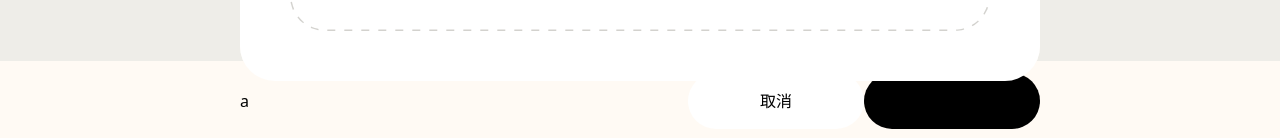
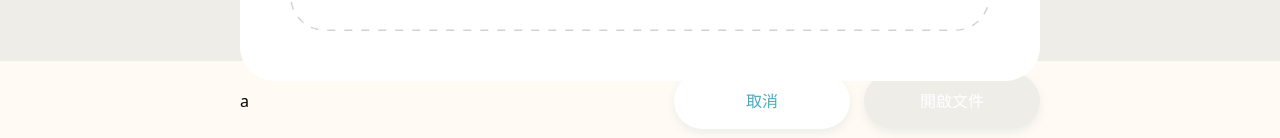
Before and after one commit to chao99152/THE-F2E-week2, a Vue app: page /#/signature in a window 1280 px wide. Shown: the part 659-797 px from the top of the page. Built offline with nearby package versions, Linux system fonts and the light colour scheme; the HTML template or start-up script is replaced by a standard one; a web font is replaced by a local one.

Commit message:
2022/11/17

```diff
--- a/src/components/Landingpage.vue
+++ b/src/components/Landingpage.vue
@@ -1,17 +1,31 @@
 <template>
     <div class="relative w-screen h-heit1
-    bg-[url('assets/img/bg-lg.png')] bg-no-repeat bg-cover bg-center
-    ">
+    bg-[url('assets/img/bg-lg.png')] bg-no-repeat bg-cover bg-center">
         <div class="absolute top-[20%] left-[57.5%]">
             <img src="../assets/img/LOGO.png" alt="">
             <img src="../assets/img/logotext.png" alt="" class="mt-8">
         </div>
 
         <router-link to="">
-            <div class="absolute top-[50%] left-[57.5%] w-[400px] h-[117px]
+            <!-- <div class="absolute top-[50%] left-[57.5%] w-[400px] h-[117px]
             flex justify-center items-center
-            bg-bg1 drop-shadow-shadow1 cursor-pointer
-            text-lg text-black tracking-[15px] font-notosans-light">簽署新文件</div>
+            bg-gradient-to-r from-gradbg2 to-gradbg1
+            bg-right-bottom hover:bg-left-bottom bg-bgtrans1
+
+            drop-shadow-shadow1 cursor-pointer
+            text-lg tracking-[15px] font-notosans-light
+            transition-all duration-500">
+                簽署新文件
+            </div> -->
+
+            <div class="group absolute top-[50%] left-[57.5%] w-[468px]
+            drop-shadow-shadow1 cursor-pointer text-lg tracking-[27px] font-notosans-light">
+                <div class="absolute py-10 indent-28 bg-bg1
+                overflow-hidden whitespace-nowrap text-black w-full">簽署新文件</div>
+                <div class="absolute py-10 indent-28 bg-bg3
+                overflow-hidden whitespace-nowrap text-white
+                w-0 group-hover:w-full transition-all duration-700">簽署新文件</div>
+            </div>
         </router-link>
     </div>
 </template>
--- a/src/components/Nav.vue
+++ b/src/components/Nav.vue
@@ -7,8 +7,7 @@
                 <img src="../assets/img/LOGO.png" alt="" class="max-h-[25px] my-auto">
             </router-link>
 
-            <span v-if="router.currentRoute.value.path != '/'"
-            class="tracking-[3px] border-l-2 border-l-style4 pl-3
+            <span v-if="router.currentRoute.value.path != '/'" class="tracking-[3px] border-l-2 border-l-style4 pl-3
             ">簽署新文件</span>
         </div>
 
@@ -16,9 +15,11 @@
          text-style1 font-bold tracking-[3.5px]">
             <div class="text-style2 select-none">邀請他人簽署</div>
             <router-link to="/Signature">
-                <div class="cursor-pointer" v-if="router.currentRoute.value.path == '/'">簽署新文件</div>
+                <div class="hover:text-style5 active:text-style5 focus:text-style5 transition-color duration-300 cursor-pointer select-none"
+                    v-if="router.currentRoute.value.path == '/'">簽署新文件</div>
             </router-link>
-            <div class="cursor-pointer" @click="toggleloginmodal">登入</div>
+            <div class="hover:text-style5 active:text-style5 focus:text-style5 transition-color duration-300 cursor-pointer select-none"
+                @click="toggleloginmodal">登入</div>
         </div>
 
         <teleport to='#modal'>
@@ -38,7 +39,6 @@ import _ from 'lodash'
 import gsap_anim from '../composable/gsap'
 import router from '../router';
 
-
 const loginmodal_check = ref(false)
 const toggleloginmodal = _.throttle(() => loginmodal_check.value = !loginmodal_check.value, 800, { 'trailing': false })
 </script>
--- a/src/components/Signature.vue
+++ b/src/components/Signature.vue
@@ -26,8 +26,12 @@
         bg-bg1 px-60">
             <div>a</div>
             <div class="flex justify-center items-center">
-                <div class="flex justify-center items-center w-44 h-14 rounded-full bg-white">取消</div>
-                <div class="flex justify-center items-center w-44 h-14 rounded-full bg-black">開啟文件</div>
+                <div class="flex justify-center items-center w-44 h-14 mr-3.5
+                    rounded-full text-style1 bg-white drop-shadow-shadow2 cursor-pointer">
+                    取消</div>
+                <div class="flex justify-center items-center w-44 h-14
+                    rounded-full text-white bg-bg2 drop-shadow-shadow2 cursor-pointer">
+                    開啟文件</div>
             </div>
         </footer>
     </div>
--- /dev/null
+++ b/src/components/modal/Notificationmodal.vue
@@ -0,0 +1,8 @@
+<template>
+    <div>
+
+    </div>
+</template>
+<script setup lang="ts">
+
+</script>
--- a/tailwind.config.cjs
+++ b/tailwind.config.cjs
@@ -17,6 +17,7 @@ module.exports = {
         'style3': '#A5A39C',
         'style4': '#4D4C52',
         'style5': '#F9B471',
+
 
       },
       container: {
@@ -59,6 +60,7 @@ module.exports = {
       backgroundColor: {
         'bg1': '#FFFAF4',
         'bg2': '#EEEDE8',
+        'bg3': '#F9B471',
       },
       borderRadius: {
         'px10': '10px',
@@ -71,6 +73,13 @@ module.exports = {
         'shadow2': '0px 4px 4px #EEEDE8',
         'shadow3': ' 8px 4px 4px rgba(238, 237, 232, 0.5)'
       },
+      gradientColorStops: {
+        'gradbg1': '#FFFAF4 50%',
+        'gradbg2': '#F9B471 50%',
+      },
+      backgroundSize: {
+        'bgtrans1': '200% 100%'
+      }
     },
   },
   plugins: [],
```
